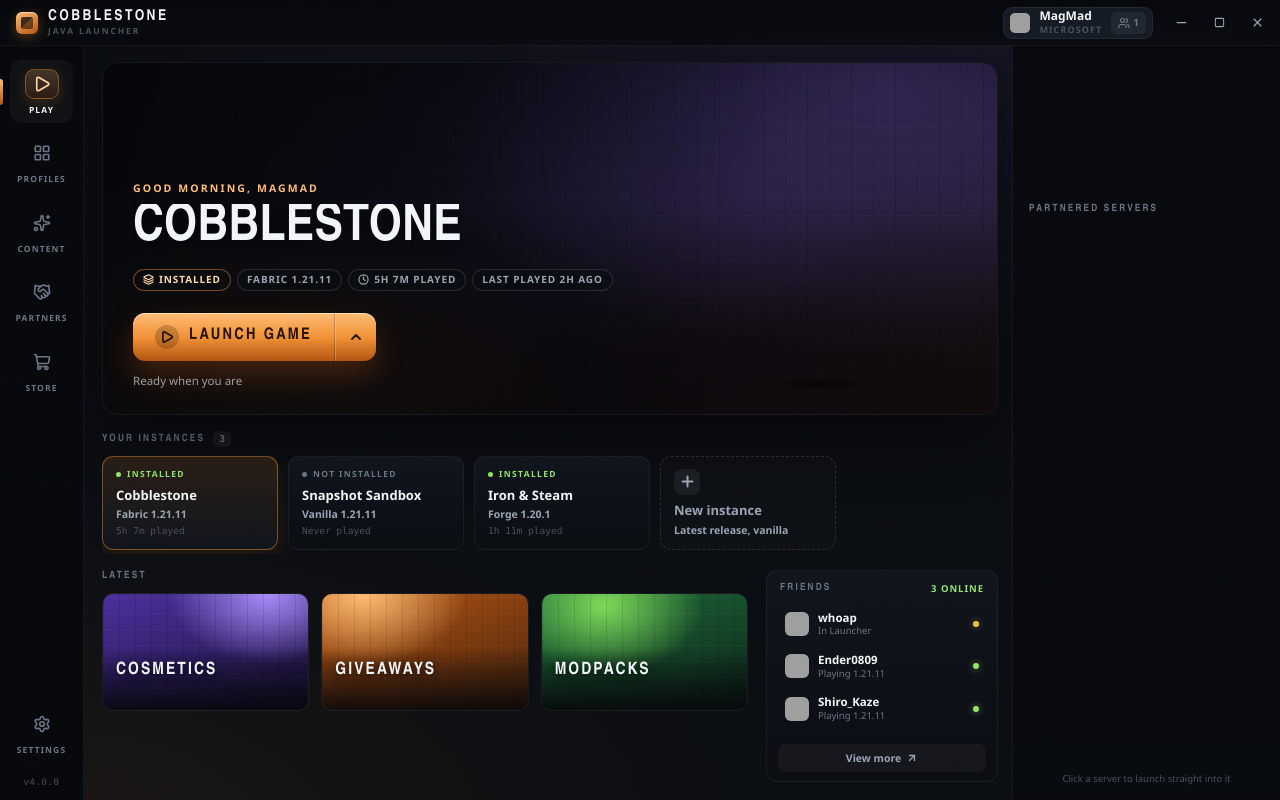
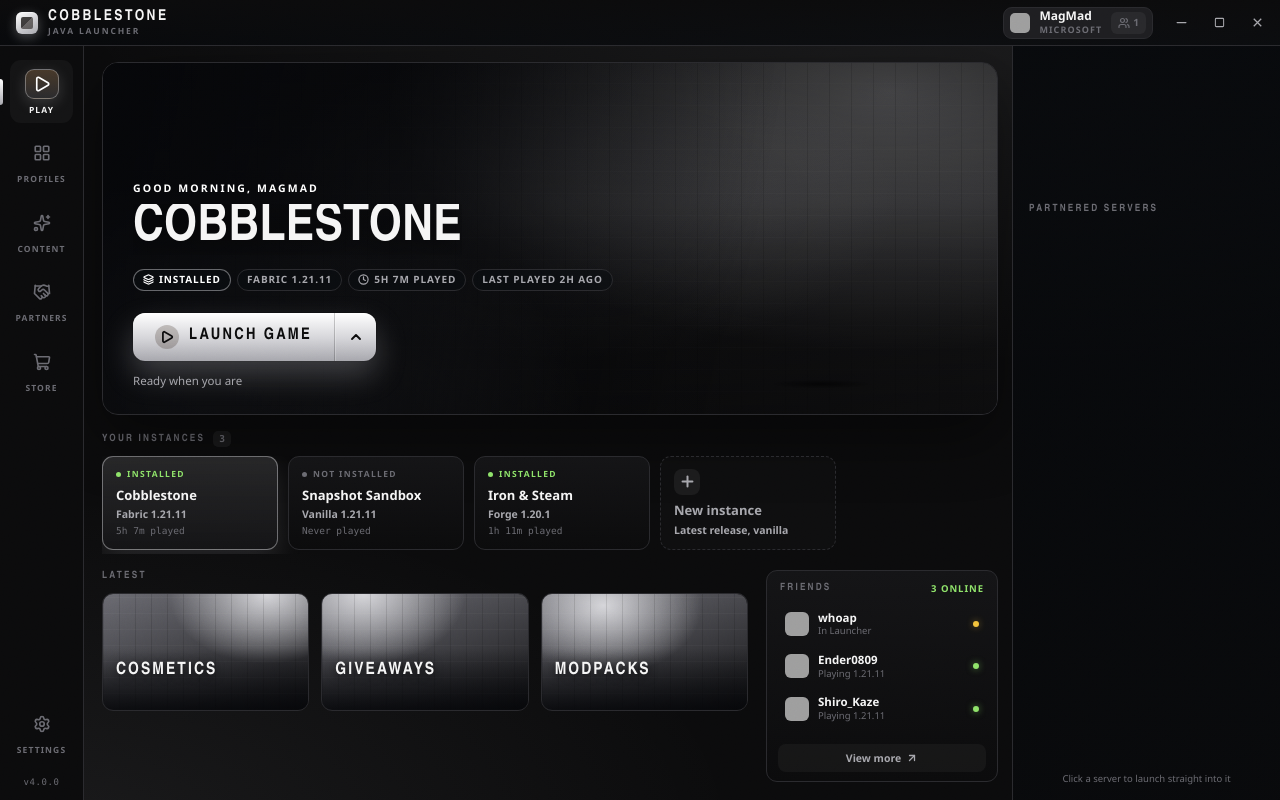
Before and after one commit to navidu-sathsara/Cobblestone, a React (Vite) app in the folder frontend/: page / in a window 1280 px wide. Built offline with nearby package versions, Linux system fonts and the light colour scheme; grey boxes are pictures that could not be loaded.

Commit message:
feat: setup GitHub auto updater and apply new sleek dark theme

```diff
--- a/frontend/src/features/home/FriendsPanel.css
+++ b/frontend/src/features/home/FriendsPanel.css
@@ -54,7 +54,7 @@
   border-radius: 6px;
   object-fit: cover;
   image-rendering: pixelated;
-  background: #232935;
+  background: #1E1E21;
 }
 
 .friend-head--fallback {
--- a/frontend/src/features/home/HeroPanel.css
+++ b/frontend/src/features/home/HeroPanel.css
@@ -4,7 +4,7 @@
   min-height: 268px;
   border-radius: var(--r-lg);
   border: 1px solid var(--edge);
-  background: #0a0910;
+  background: #0B0B0C;
   overflow: hidden;
   box-shadow: 0 22px 60px rgba(0, 0, 0, 0.45);
 }
@@ -16,10 +16,10 @@
   position: absolute;
   inset: 0;
   background:
-    radial-gradient(90% 120% at 88% 8%, rgba(143, 108, 245, 0.34), transparent 62%),
-    radial-gradient(70% 90% at 6% 96%, rgba(239, 143, 52, 0.28), transparent 68%),
-    radial-gradient(50% 60% at 52% 40%, rgba(120, 92, 200, 0.14), transparent 74%),
-    linear-gradient(155deg, #171129 0%, #0d0b15 48%, #1a1014 100%);
+    radial-gradient(90% 120% at 88% 8%, rgba(214, 214, 218, 0.34), transparent 62%),
+    radial-gradient(70% 90% at 6% 96%, rgba(214, 214, 218, 0.28), transparent 68%),
+    radial-gradient(50% 60% at 52% 40%, rgba(167, 167, 173, 0.14), transparent 74%),
+    linear-gradient(155deg, #141416 0%, #0B0B0C 48%, #141416 100%);
 }
 
 /* Faint block grid so an empty backdrop still reads as terrain. */
@@ -128,7 +128,7 @@
   border-radius: 12px;
   background: linear-gradient(180deg, var(--copper-300) 0%, var(--copper-500) 52%, var(--copper-700) 100%);
   box-shadow:
-    0 14px 30px rgba(180, 84, 18, 0.32),
+    0 14px 30px rgba(167, 167, 173, 0.32),
     0 0 0 1px rgba(0, 0, 0, 0.3),
     inset 0 1px 0 rgba(255, 255, 255, 0.5);
   transition: transform 160ms var(--ease), box-shadow 160ms var(--ease);
@@ -139,7 +139,7 @@
 .launch:hover {
   transform: translateY(-1px);
   box-shadow:
-    0 18px 38px rgba(180, 84, 18, 0.42),
+    0 18px 38px rgba(167, 167, 173, 0.42),
     0 0 0 1px rgba(0, 0, 0, 0.3),
     inset 0 1px 0 rgba(255, 255, 255, 0.55);
 }
@@ -155,7 +155,7 @@
   min-width: 188px;
   padding: 0 22px;
   border-radius: 12px 0 0 12px;
-  color: #241203;
+  color: #0B0B0C;
   transition: background 140ms var(--ease);
 }
 
@@ -191,7 +191,7 @@
   border-radius: 0 12px 12px 0;
   border-left: 1px solid rgba(0, 0, 0, 0.2);
   box-shadow: inset 1px 0 0 rgba(255, 255, 255, 0.2);
-  color: #241203;
+  color: #0B0B0C;
   transition: background 140ms var(--ease);
 }
 
@@ -336,8 +336,8 @@
 }
 
 .picker-item--active {
-  background: rgba(239, 143, 52, 0.16);
-  box-shadow: inset 0 0 0 1px rgba(239, 143, 52, 0.3);
+  background: rgba(214, 214, 218, 0.16);
+  box-shadow: inset 0 0 0 1px rgba(214, 214, 218, 0.3);
 }
 
 .picker-item--action {
--- a/frontend/src/features/home/HomePage.css
+++ b/frontend/src/features/home/HomePage.css
@@ -4,8 +4,8 @@
   grid-template-rows: var(--chrome-h) minmax(0, 1fr);
   height: 100%;
   background:
-    radial-gradient(120% 90% at 78% -10%, rgba(143, 108, 245, 0.1), transparent 62%),
-    radial-gradient(90% 70% at 4% 104%, rgba(239, 143, 52, 0.07), transparent 60%),
+    radial-gradient(120% 90% at 78% -10%, rgba(214, 214, 218, 0.1), transparent 62%),
+    radial-gradient(90% 70% at 4% 104%, rgba(214, 214, 218, 0.07), transparent 60%),
     var(--ink-050);
 }
 
--- a/frontend/src/features/home/InstanceShelf.css
+++ b/frontend/src/features/home/InstanceShelf.css
@@ -54,9 +54,9 @@
 }
 
 .instance-card--active {
-  border-color: rgba(239, 143, 52, 0.45);
-  background: linear-gradient(180deg, rgba(239, 143, 52, 0.14), var(--ink-100));
-  box-shadow: 0 10px 26px rgba(180, 84, 18, 0.16);
+  border-color: rgba(214, 214, 218, 0.45);
+  background: linear-gradient(180deg, rgba(214, 214, 218, 0.14), var(--ink-100));
+  box-shadow: 0 10px 26px rgba(167, 167, 173, 0.16);
 }
 
 .instance-state {
@@ -121,8 +121,8 @@
 }
 
 .instance-card--new:hover {
-  border-color: rgba(239, 143, 52, 0.5);
-  background: rgba(239, 143, 52, 0.06);
+  border-color: rgba(214, 214, 218, 0.5);
+  background: rgba(214, 214, 218, 0.06);
   color: var(--text);
 }
 
--- a/frontend/src/features/home/NewsSection.css
+++ b/frontend/src/features/home/NewsSection.css
@@ -61,15 +61,15 @@
 }
 
 .news-card--copper {
-  --news-art: radial-gradient(80% 100% at 20% 0%, #ffbc74, transparent 62%), linear-gradient(160deg, #b45412, #45210b);
+  --news-art: radial-gradient(80% 100% at 20% 0%, #D6D6DA, transparent 62%), linear-gradient(160deg, #6B6B72, #141416);
 }
 
 .news-card--amethyst {
-  --news-art: radial-gradient(80% 100% at 80% 0%, #a78bfa, transparent 60%), linear-gradient(160deg, #4b2f9c, #180f33);
+  --news-art: radial-gradient(80% 100% at 80% 0%, #D6D6DA, transparent 60%), linear-gradient(160deg, #6B6B72, #141416);
 }
 
 .news-card--verdant {
-  --news-art: radial-gradient(80% 100% at 30% 10%, #7ed957, transparent 60%), linear-gradient(160deg, #1d6b39, #0c2418);
+  --news-art: radial-gradient(80% 100% at 30% 10%, #D6D6DA, transparent 60%), linear-gradient(160deg, #6B6B72, #141416);
 }
 
 .news-body {
--- a/frontend/src/features/home/RightRail.css
+++ b/frontend/src/features/home/RightRail.css
@@ -207,7 +207,7 @@
   height: 22px;
   border-radius: 50%;
   background: linear-gradient(180deg, var(--copper-300), var(--copper-600));
-  color: #241203;
+  color: #0B0B0C;
   opacity: 0;
   transform: translateY(-50%) scale(0.8);
   transition: opacity 160ms var(--ease), transform 160ms var(--ease);
--- a/frontend/src/features/home/SideRail.css
+++ b/frontend/src/features/home/SideRail.css
@@ -86,10 +86,10 @@
 }
 
 .rail-item--active .rail-glyph {
-  background: linear-gradient(180deg, rgba(255, 188, 116, 0.22), rgba(180, 84, 18, 0.16));
-  border-color: rgba(239, 143, 52, 0.4);
+  background: linear-gradient(180deg, rgba(255, 188, 116, 0.22), rgba(167, 167, 173, 0.16));
+  border-color: rgba(214, 214, 218, 0.4);
   color: var(--copper-200);
-  box-shadow: 0 4px 14px rgba(239, 143, 52, 0.18);
+  box-shadow: 0 4px 14px rgba(214, 214, 218, 0.18);
 }
 
 .rail-label {
--- a/frontend/src/features/home/TitleBar.css
+++ b/frontend/src/features/home/TitleBar.css
@@ -159,7 +159,7 @@
   border-radius: 5px;
   object-fit: cover;
   image-rendering: pixelated;
-  background: #232935;
+  background: #1E1E21;
 }
 
 .avatar--fallback {
@@ -286,7 +286,7 @@
 }
 
 .account-offline-input:focus {
-  border-color: rgba(239, 143, 52, 0.55);
+  border-color: rgba(214, 214, 218, 0.55);
 }
 
 .account-offline-add {
@@ -296,7 +296,7 @@
   height: 30px;
   border-radius: 8px;
   background: linear-gradient(180deg, var(--copper-300), var(--copper-600));
-  color: #221206;
+  color: #0B0B0C;
   transition: opacity 140ms var(--ease), transform 140ms var(--ease);
 }
 
--- a/frontend/src/styles/theme.css
+++ b/frontend/src/styles/theme.css
@@ -4,32 +4,32 @@
    here so the whole window can be retoned from this file. */
 :root {
   /* Surfaces, darkest chrome to most raised panel. */
-  --ink-000: #06080b;
-  --ink-050: #0a0d12;
-  --ink-100: #10141c;
-  --ink-150: #151b25;
-  --ink-200: #1c2432;
-  --ink-250: #242e3e;
+  --ink-000: #0B0B0C;
+  --ink-050: #0B0B0C;
+  --ink-100: #141416;
+  --ink-150: #1E1E21;
+  --ink-200: #1E1E21;
+  --ink-250: #2A2A2E;
 
-  --edge: rgba(255, 255, 255, 0.055);
-  --edge-strong: rgba(255, 255, 255, 0.12);
-  --edge-bright: rgba(255, 255, 255, 0.22);
+  --edge: #2A2A2E;
+  --edge-strong: #2A2A2E;
+  --edge-bright: #2A2A2E;
 
-  --text: #f2f5f8;
-  --text-dim: #98a3b3;
-  --text-muted: #6a7484;
-  --text-faint: #48505d;
+  --text: #F5F5F5;
+  --text-dim: #A7A7AD;
+  --text-muted: #6B6B72;
+  --text-faint: #6B6B72;
 
-  /* Copper: the single primary action colour. */
-  --copper-200: #ffd6a3;
-  --copper-300: #ffbc74;
-  --copper-500: #ef8f34;
-  --copper-600: #de761d;
-  --copper-700: #b45412;
-  --copper-glow: rgba(239, 143, 52, 0.32);
+  /* Copper/Primary action colour mapped to new active/highlights */
+  --copper-200: #FFFFFF;
+  --copper-300: #FFFFFF;
+  --copper-500: #D6D6DA;
+  --copper-600: #D6D6DA;
+  --copper-700: #A7A7AD;
+  --copper-glow: rgba(214, 214, 218, 0.32);
 
   --amethyst: #8f6cf5;
-  --amethyst-deep: #4b2f9c;
+  --amethyst-deep: #6B6B72;
   --lime: #8fe36a;
   --rust: #e0503f;
 
@@ -176,7 +176,7 @@
 }
 
 .chip--accent {
-  border-color: rgba(239, 143, 52, 0.45);
+  border-color: rgba(214, 214, 218, 0.45);
   color: var(--copper-200);
 }
 
--- a/pnpm-workspace.yaml
+++ b/pnpm-workspace.yaml
@@ -1,5 +1,8 @@
 packages:
   - frontend
 
+allowBuilds:
+  electron-winstaller: set this to true or false
+
 overrides:
   undici: 7.29.0
```
Also changed, not shown: package.json (+49 -3 lines), 2 other files (tests, documents, lock files or other folders).
